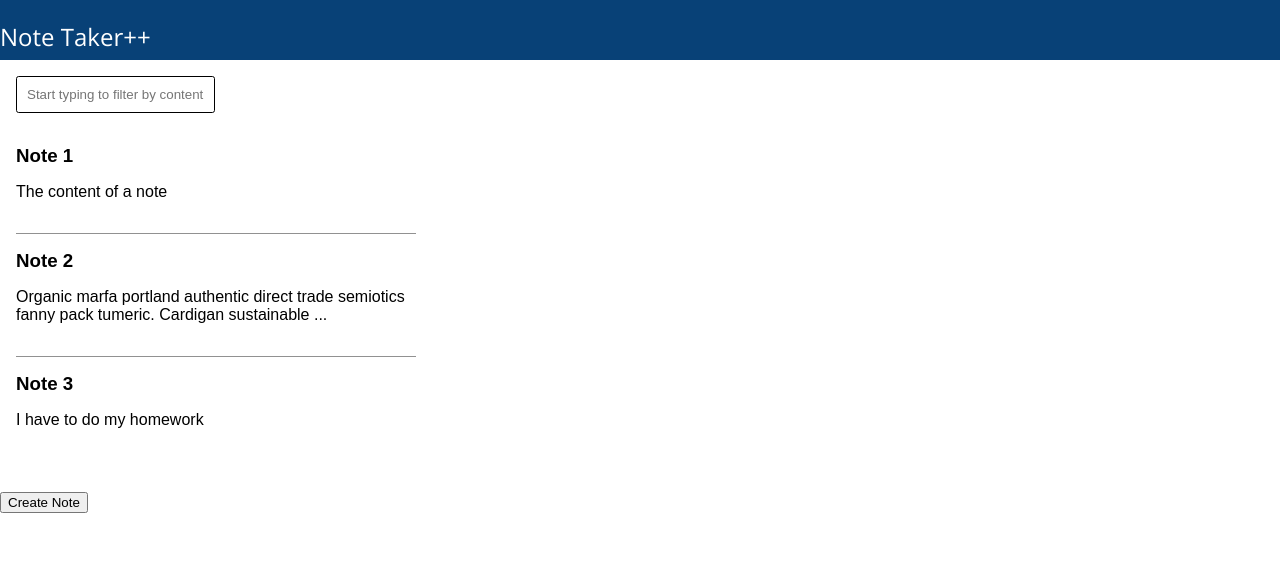
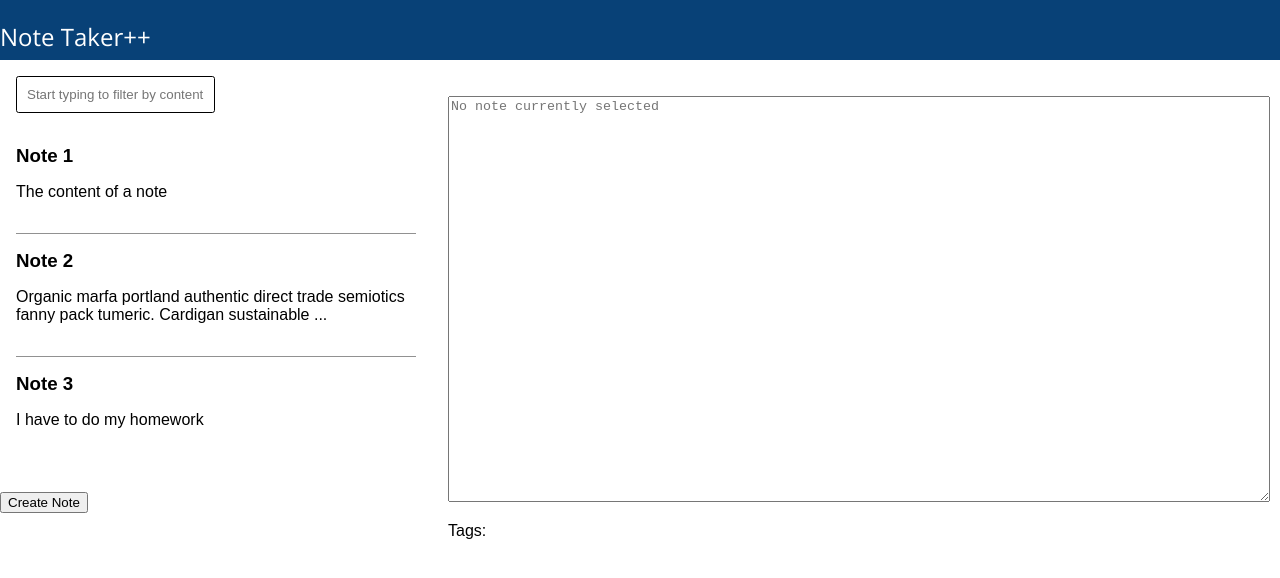
Before and after one commit to Aanderson1998/Note-Taker, a React (Vite) app in the folder frontend/: page / in a window 1280 px wide. Shown: the top 578 px of the page. Built offline with nearby package versions, Linux system fonts and the light colour scheme.

Commit message:
added the tags to the content area

```diff
--- a/frontend/src/components/ContentArea.css
+++ b/frontend/src/components/ContentArea.css
@@ -3,3 +3,16 @@
     height: 100%;
     outline: none;
 }
+
+.content-area .tags-container {
+    display: flex;
+    align-items: center;
+}
+
+.content-area .tags {
+    background-color: royalblue;
+    padding: 0.2em 0.4em;
+    margin: 0.2em;
+    border-radius: 4px;
+    color: white;
+}
--- a/frontend/src/components/ContentArea.js
+++ b/frontend/src/components/ContentArea.js
@@ -4,33 +4,78 @@
     tags.
 */
 
-import React from 'react';
+import React, { useState, useEffect } from 'react';
 import './ContentArea.css';
 
-function ContentArea({note}) {
-    let result = {content: ''};
+function ContentArea({note, updateNote}) {
+    const [workingNote, setWorkingNote] = useState({title:"", content: "", tags:[]});
+    const [wasChangeMade, setWasChangeMade] = useState(false);
 
+    useEffect(() => {
+        if (note) {
+            setWorkingNote({
+                title: note.title,
+                content: note.content,
+                tags: note.tags
+            });
+        }
+    }, [note]);
 
-    const handleOnChange = () => {
+    const handleOnChange = (e, type) => {
         // parse the markdown to text
         // attempt to send request to server to update note
         // if request to server is unavailable save to local storage for update later (maybe)
         console.log("note change");
+        const temp = workingNote;
+        setWasChangeMade(true);
+
+        switch(type) {
+            case "title":
+                temp.title = e.target.value;
+                break;
+            case "content":
+                temp.content = e.target.value;
+                break;
+            case "tags":
+
+                break;
+        }
+        setWorkingNote({
+            title: temp.title,
+            content: temp.content,
+            tags: temp.tags
+        });
+
+        //updateNote(note);
     };
 
-    // CHecks to see if the note is defined and if so render it
-    return (note !== undefined ? (
+    const saveNote = () => {
+        // call api to update current note and hide the update button
+        setWasChangeMade(false);
+    };
+
+    // Only shows the button if a change was made
+    let saveButton = "";
+    if (wasChangeMade) {
+        saveButton = <button onClick={saveNote}>Save</button>
+    }
+
+    // Checks to see if the note is defined and if so render it
+    return (
         <div className="content-area">
-            <h2>{note.title}</h2>
-            <textarea onChange={handleOnChange} placeholder="No note currently selected" value={note.content}></textarea>
+            <h2>{workingNote.title}</h2>
+            <textarea onChange={(e) => handleOnChange(e,"content")} placeholder="No note currently selected" value={workingNote.content}></textarea>
             {/* tags would go here */}
-            <div>
-                {note.tags.map((tag, index) => (
-                    <p key={index}>{tag}</p>
+            <div className="tags-container">
+                <p>Tags: </p>
+                {workingNote.tags.map((tag, index) => (
+                    <span className="tags" key={index}>{tag}</span>
                 ))}
+
             </div>
+            {saveButton}
         </div>
-    ) : "");
+    );
 }
 
 export default ContentArea;
--- a/frontend/src/components/ContentContainer.js
+++ b/frontend/src/components/ContentContainer.js
@@ -17,7 +17,7 @@ function ContentContainer() {
             "id": "1",
             "title": "Note 1",
             "content": "The content of a note",
-            "tags": ["work"]
+            "tags": ["work", "school"]
         },
         {
             "id": "2",
@@ -35,6 +35,19 @@ function ContentContainer() {
 
     const fetchNotes = () => {
         console.log("getting notes from:", FETCH_URL);
+    };
+
+    const updateNote = (note) => {
+        // temporary for local notes
+        let newNotes = null;
+        notes.filter((n, i) => {
+            if (n.id === note.id) {
+                notes[i] = note;
+                console.log("updating the note:");
+            }
+        });
+
+        // setNotes(newNotes);
     };
 
     // holds an array of notes that match the filter critera
@@ -65,7 +78,7 @@ function ContentContainer() {
                 <FilterNotes filter={setFilterBy} />
                 <NotesContainer notes={filterResults} updateNoteToDisplay={setCurrentNoteIndex} />
             </div>
-            <ContentArea note={filterResults[currentNoteIndex]} />
+            <ContentArea note={filterResults[currentNoteIndex]} updateNote={updateNote} />
         </div>
     );
 }
```
